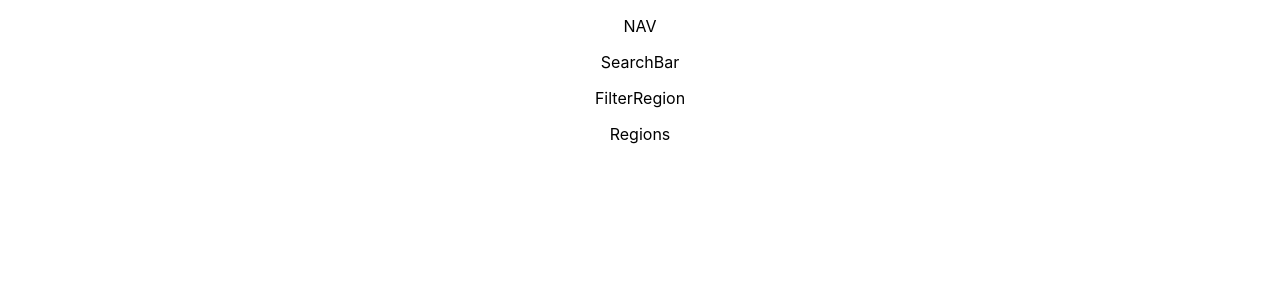
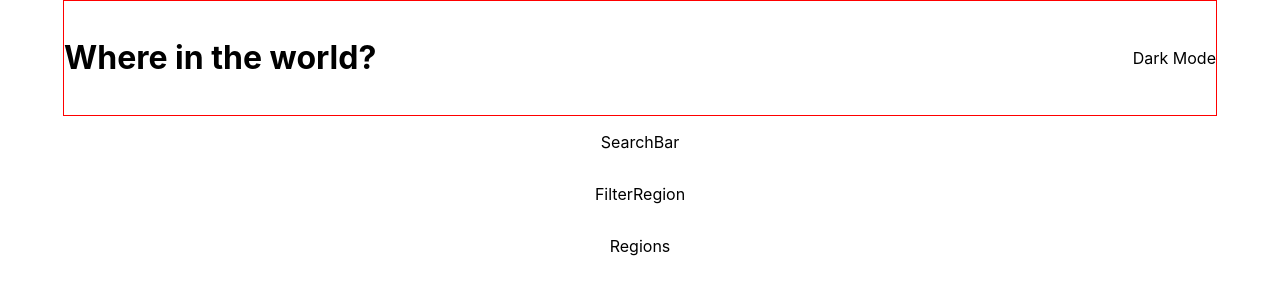
Before and after one commit to Marshnme/Countries, a React (Create React App) app: page / in a window 1280 px wide. Shown: the top 300 px of the page. Built offline with nearby package versions, Linux system fonts and the light colour scheme.

Commit message:
added styled-components and setup basic styles for nav component

```diff
--- a/package.json
+++ b/package.json
@@ -13,6 +13,7 @@
     "react": "^17.0.2",
     "react-dom": "^17.0.2",
     "react-scripts": "4.0.3",
+    "styled-components": "^5.3.1",
     "typescript": "^4.4.3",
     "web-vitals": "^1.1.2"
   },
@@ -39,5 +40,8 @@
       "last 1 firefox version",
       "last 1 safari version"
     ]
+  },
+  "devDependencies": {
+    "@types/styled-components": "^5.1.14"
   }
 }
--- a/src/App.css
+++ b/src/App.css
@@ -1,5 +1,8 @@
 .App {
-  text-align: center;
+  display:flex;
+  flex-flow: column nowrap;
+  justify-content: center;
+  align-items: center;
 }
 
 .App-logo {
--- a/src/App.tsx
+++ b/src/App.tsx
@@ -6,6 +6,7 @@ import Regions from './components/Regions';
 import './App.css';
 
 function App() {
+
   return (
     <div className="App">
       <NavBar></NavBar>
--- a/src/components/NavBar.tsx
+++ b/src/components/NavBar.tsx
@@ -1,13 +1,31 @@
-import React from 'react'
-
+import React from 'react';
+import styled from 'styled-components';
 
 const NavBar = () =>{
 
+    const Container = styled.div`
+
+
+        @media (min-width:520px) {
+            display:flex;
+            flex-flow: row nowrap;
+            justify-content:space-between;
+            align-items:center;
+            width:90%;
+            padding: 2vh 0;
+            border:1px solid red;
+          }
+    `;
 
     return(
-        <div>
-            <p>NAV</p>
-        </div>
+        <Container>
+            <div>
+                <h1>Where in the world?</h1>
+            </div>
+            <div>
+                <p>Dark Mode</p>
+            </div>
+        </Container>
     )
 }
 
--- a/tsconfig.json
+++ b/tsconfig.json
@@ -18,7 +18,8 @@
     "resolveJsonModule": true,
     "isolatedModules": true,
     "noEmit": true,
-    "jsx": "react-jsx"
+    "jsx": "react-jsx",
+    "noImplicitAny": false
   },
   "include": [
     "src"
```
Also changed, not shown: 1 other file (tests, documents, lock files or other folders).
